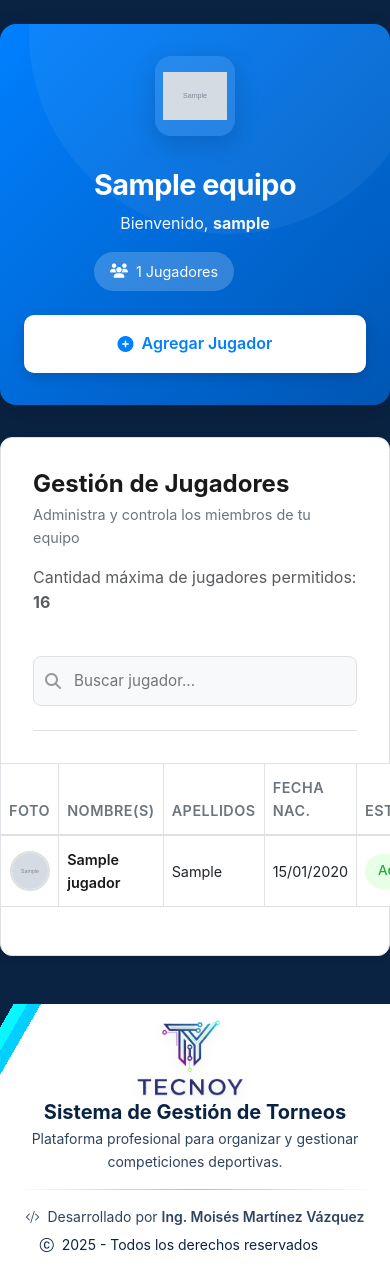
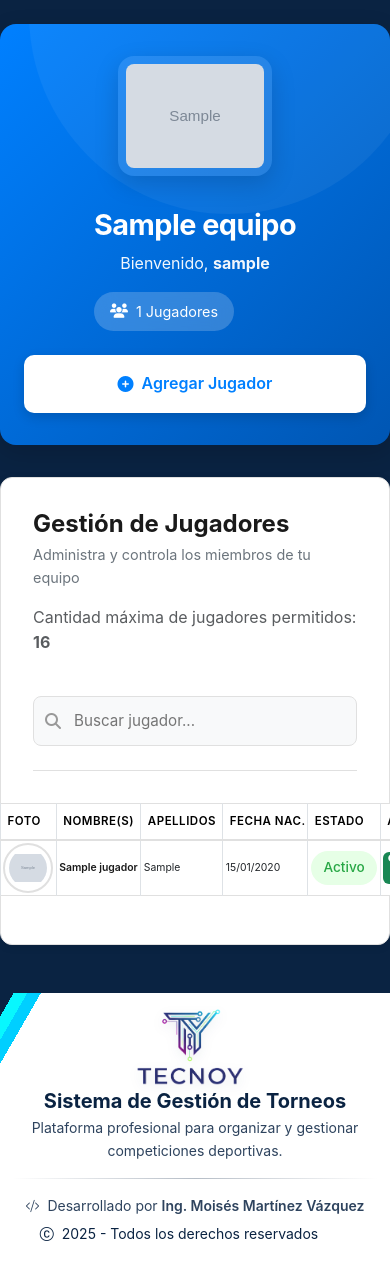
Before and after one commit to Moy020513/Torneos, a Django app: page /capitan/ in a window 390 px wide. Shown: the part 70-1344 px from the top of the page. After the commit the page ends 1311 px from the top, so only its background shows below. Run offline with Django 4.2, Linux system fonts and the light colour scheme; a user stored in the database is signed in; tables that the repository leaves empty hold one stand-in row (values such as "Sample post"); grey boxes marked "Sample" are stand-in pictures.

Commit message:
css card

```diff
--- a/templates/torneos/capitan/panel.html
+++ b/templates/torneos/capitan/panel.html
@@ -502,7 +502,7 @@ body {
   padding: 1rem;
   text-align: left;
   font-weight: 600;
-  color: var(--text-secondary);
+  color: black;
   font-size: 0.85rem;
   text-transform: uppercase;
   letter-spacing: 0.5px;
@@ -533,14 +533,16 @@ body {
   justify-content: center;
 }
 
-.player-photo {
+ .player-photo {
   width: 50px;
   height: 50px;
   border-radius: 50%;
-  object-fit: cover;
+  object-fit: contain; /* show full cropped image like during upload */
+  background: rgba(255,255,255,0.03);
+  padding: 4px; /* give small padding to simulate framed avatar */
   border: 2px solid var(--border-color);
   transition: var(--transition);
-}
+ }
 
 .player-photo:hover {
   border-color: var(--primary-color);
@@ -919,14 +921,15 @@ body {
 
 @media (max-width: 480px) {
   .team-logo {
-    width: 80px;
-    height: 80px;
+    width: auto;
+    height: 120px;
   }
 
   .placeholder-logo {
     width: 80px;
     height: 80px;
-    font-size: 2rem;
+    font-size: 5rem;
+    padding: 0;
   }
 
   .stat-icon {
@@ -942,12 +945,48 @@ body {
   .player-photo {
     width: 40px;
     height: 40px;
+    object-fit: contain;
   }
 
   .placeholder-photo {
     width: 40px;
     height: 40px;
     font-size: 1rem;
+  }
+
+  /* Mobile tweaks: smaller text and prevent name wrapping */
+  .players-table th {
+    font-size: 0.72rem;
+    padding: 0.5rem 0.4rem;
+  }
+
+  .players-table td {
+    font-size: 0.65rem;
+    padding: 0.15rem;
+  }
+  .player-photo {
+    width: 50px;
+    height: 50px;
+  }
+
+  .player-name, .player-apellido {
+    white-space: nowrap;
+    overflow: hidden;
+    text-overflow: ellipsis;
+    display: block;
+    max-width: 120px;
+  }
+
+  .col-actions { width: 110px; }
+  .col-fecha-nac { width: 90px; }
+
+  /* Keep 'Fecha Nac.' header on a single line on small screens */
+  .players-table th.col-fecha-nac {
+    white-space: nowrap !important;
+    font-size: 0.72rem !important;
+    padding-right: 0.1rem !important;
+    max-width: 86px !important;
+    width: 86px !important;
   }
 }
 </style>
```
Also changed, not shown: templates/torneos/jugador_detalle.html (+11 -0 lines), templates/torneos/jugadores.html (+46 -6 lines), 1 other file.
